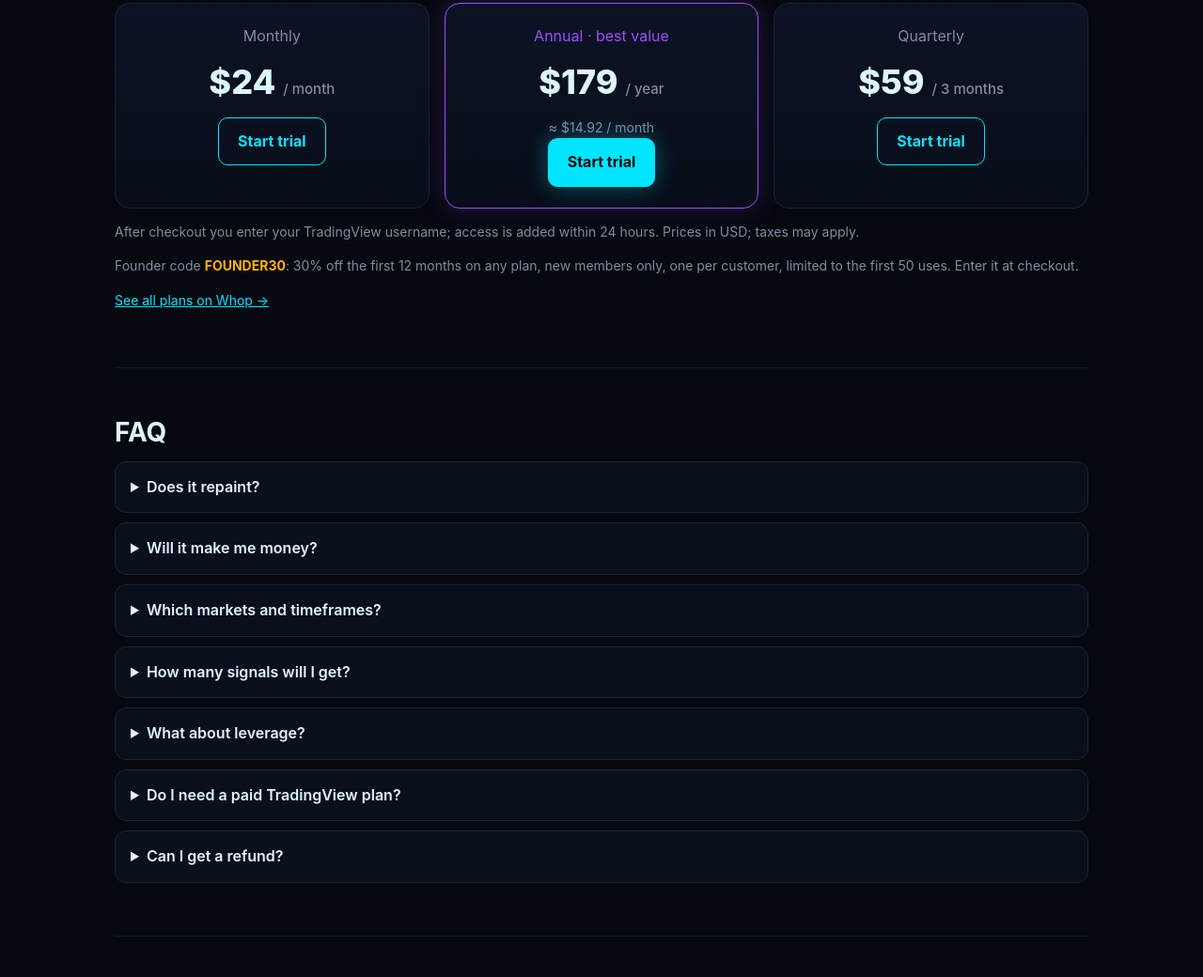
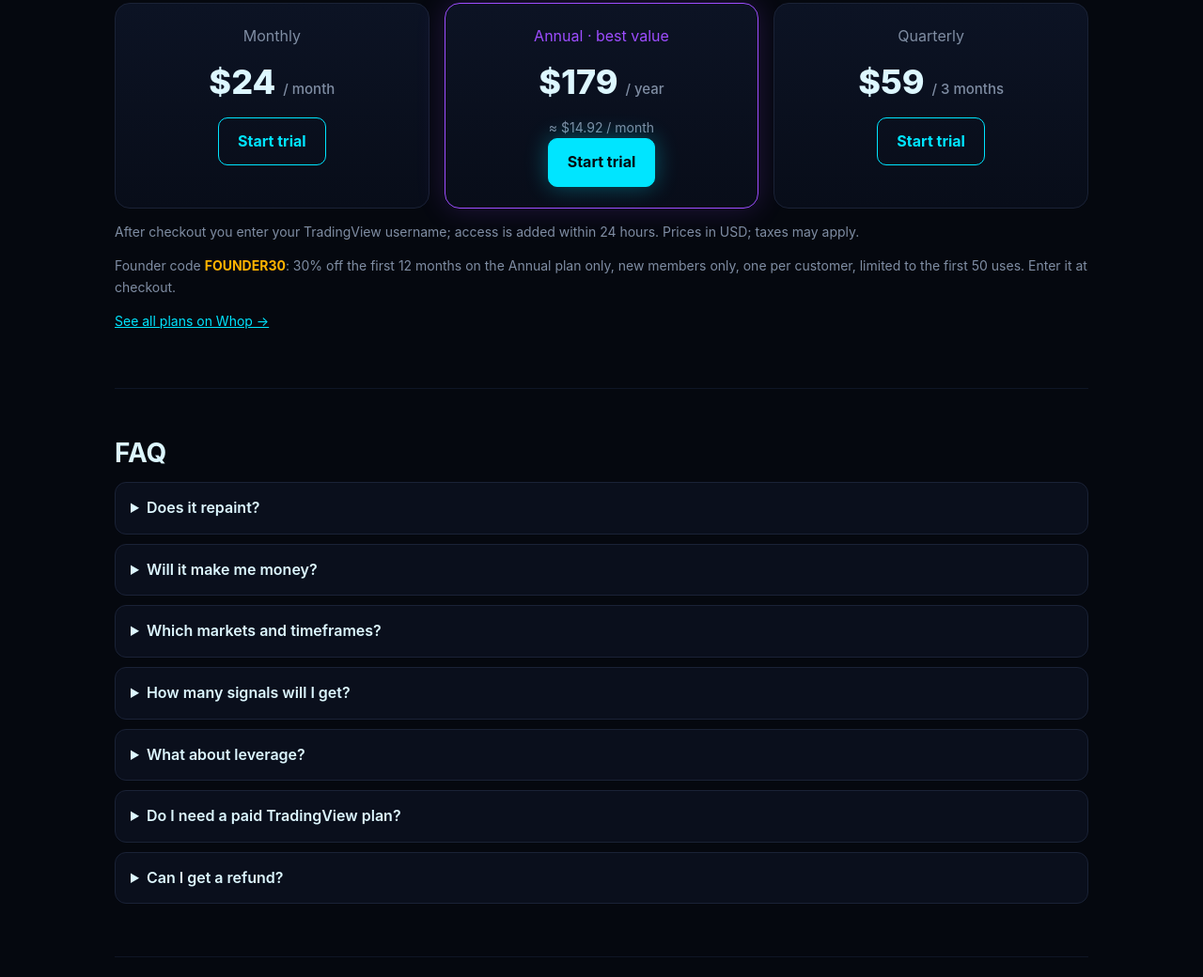
Before and after one commit to franvzla/cl01, a plain HTML site: page index.html in a window 1280 px wide. Shown: the part 2386-3426 px from the top of the page at 94% size. Drawn offline with Linux system fonts and the light colour scheme.

Commit message:
CL-01: FOUNDER30 applies to the Annual plan only (matches Whop)

```diff
--- a/index.html
+++ b/index.html
@@ -131,7 +131,7 @@ footer{padding:36px 0 60px;color:var(--muted);font-size:13px;border-top:1px soli
     <div class="card"><div class="m" data-en="Quarterly" data-es="Trimestral">Quarterly</div><div class="amt">$59 <small data-en="/ 3 months" data-es="/ 3 meses">/ 3 months</small></div><a class="btn ghost" href="https://whop.com/checkout/plan_v1qGxpFouHgqc" target="_blank" rel="noopener" data-en="Start trial" data-es="Empezar prueba">Start trial</a></div>
   </div>
   <p class="note" data-en="After checkout you enter your TradingView username; access is added within 24 hours. Prices in USD; taxes may apply." data-es="Tras pagar indicas tu usuario de TradingView; el acceso se añade en menos de 24 horas. Precios en USD; pueden aplicarse impuestos.">After checkout you enter your TradingView username; access is added within 24 hours. Prices in USD; taxes may apply.</p>
-  <p class="note" data-en="Founder code <b class=&quot;a&quot;>FOUNDER30</b>: 30% off the first 12 months on any plan, new members only, one per customer, limited to the first 50 uses. Enter it at checkout." data-es="Código fundador <b class=&quot;a&quot;>FOUNDER30</b>: 30 % de descuento los primeros 12 meses en cualquier plan, solo nuevos miembros, uno por cliente y limitado a los primeros 50 usos. Introdúcelo al pagar.">Founder code <b class="a">FOUNDER30</b>: 30% off the first 12 months on any plan, new members only, one per customer, limited to the first 50 uses. Enter it at checkout.</p>
+  <p class="note" data-en="Founder code <b class=&quot;a&quot;>FOUNDER30</b>: 30% off the first 12 months on the Annual plan only, new members only, one per customer, limited to the first 50 uses. Enter it at checkout." data-es="Código fundador <b class=&quot;a&quot;>FOUNDER30</b>: 30 % de descuento los primeros 12 meses solo en el plan Anual, solo nuevos miembros, uno por cliente y limitado a los primeros 50 usos. Introdúcelo al pagar.">Founder code <b class="a">FOUNDER30</b>: 30% off the first 12 months on the Annual plan only, new members only, one per customer, limited to the first 50 uses. Enter it at checkout.</p>
   <p class="note"><a href="https://whop.com/francisco-santiago/cl-01-squeeze-breakout/" target="_blank" rel="noopener" data-en="See all plans on Whop →" data-es="Ver todos los planes en Whop →">See all plans on Whop →</a></p>
 </section>
 
```
